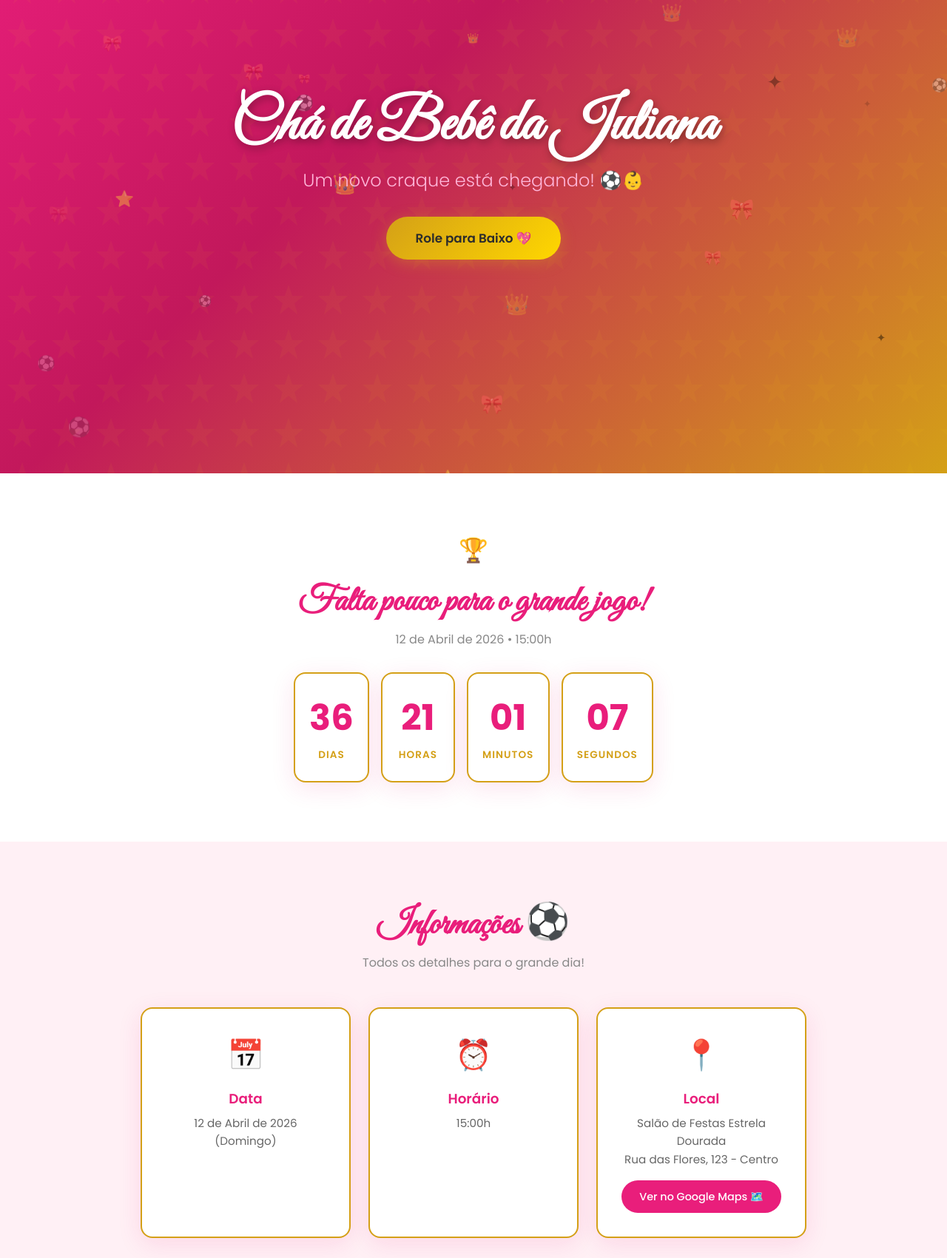
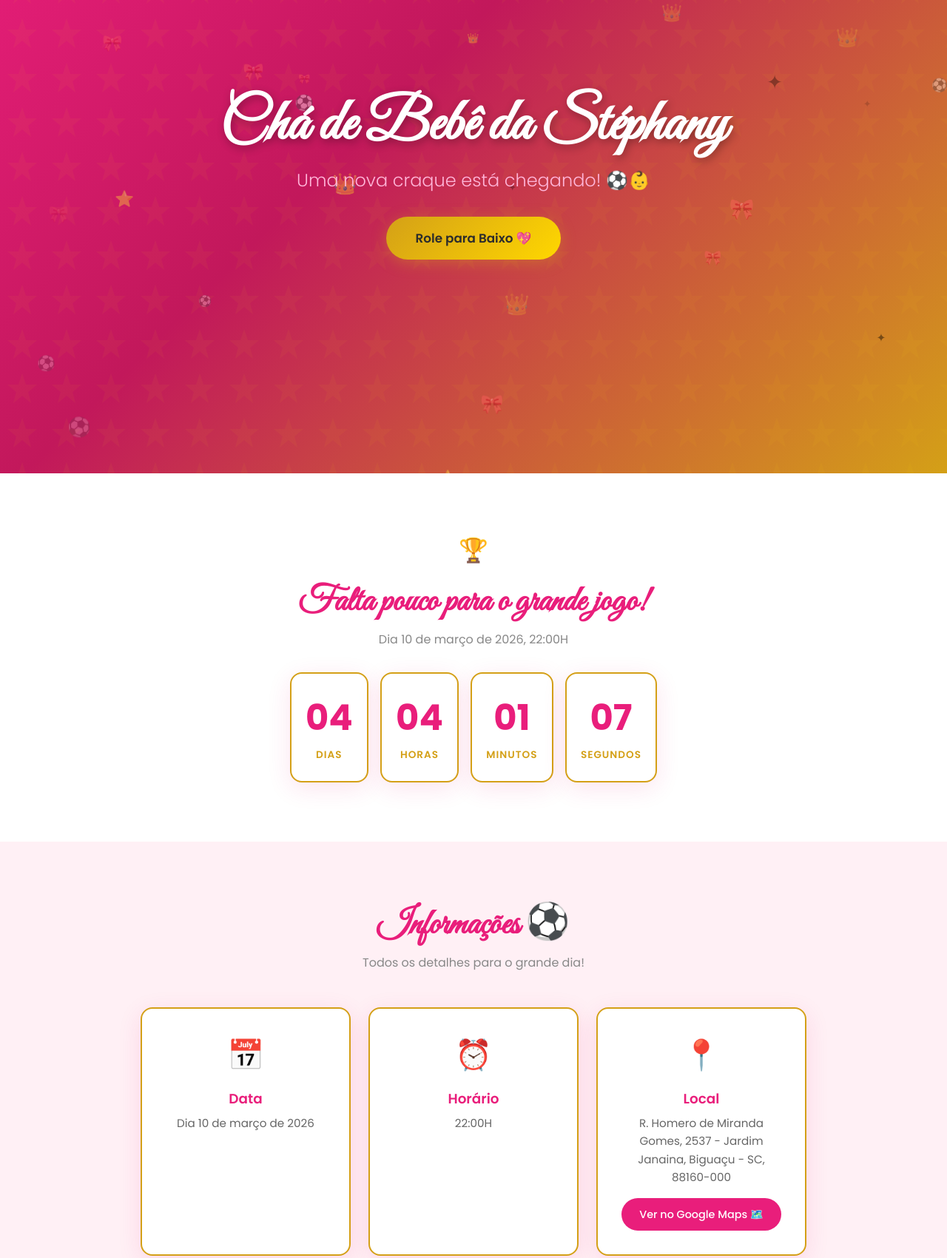
Before and after one commit to Stancryy/cha-de-bebe, a plain HTML site: page index.html in a window 1280 px wide. Shown: the part 160-1861 px from the top of the page at 74% size. Drawn offline with Linux system fonts and the light colour scheme.

Commit message:
v1.4.2-final

```diff
--- a/index.html
+++ b/index.html
@@ -4,11 +4,11 @@
 <head>
     <meta charset="UTF-8">
     <meta name="viewport" content="width=device-width, initial-scale=1.0">
-    <title>Chá de Bebê da Juliana ⚽👶</title>
+    <title>Chá de Bebê da Stéphany ⚽👶</title>
     <meta name="description"
-        content="Você está convidado(a) para o Chá de Bebê da Juliana! Um novo craque está chegando. 12 de Abril de 2026.">
-    <meta property="og:title" content="Chá de Bebê da Juliana ⚽👶">
-    <meta property="og:description" content="Um novo craque está chegando! Venha celebrar com a gente.">
+        content="Você está convidado(a) para o Chá de Bebê da Stéphany! Uma nova craque está chegando. Dia 10 de março de 2026.">
+    <meta property="og:title" content="Chá de Bebê da Stéphany ⚽👶">
+    <meta property="og:description" content="Uma nova craque está chegando! Venha celebrar com a gente.">
     <meta property="og:type" content="website">
     <meta name="theme-color" content="#E91E7B">
     <link rel="icon"
@@ -1227,8 +1227,8 @@
         <canvas id="hero-canvas" aria-hidden="true"></canvas>
         <div class="hero-content">
             <!-- EDITAR: Nome da mamãe -->
-            <h1>Chá de Bebê da Juliana</h1>
-            <p class="subtitle">Um novo craque está chegando! ⚽👶</p>
+            <h1>Chá de Bebê da Stéphany</h1>
+            <p class="subtitle">Uma nova craque está chegando! ⚽👶</p>
             <a href="#countdown" class="btn-primary" aria-label="Role para baixo">Role para Baixo 💖</a>
         </div>
     </header>
@@ -1238,7 +1238,7 @@
         <div class="reveal">
             <div class="countdown-trophy">🏆</div>
             <h2>Falta pouco para o grande jogo!</h2>
-            <p style="color:#888">12 de Abril de 2026 • 15:00h</p>
+            <p style="color:#888">Dia 10 de março de 2026, 22:00H</p>
             <div class="countdown-wrap" id="countdownWrap">
                 <div class="countdown-card"><span class="number" id="cd-days">00</span><span class="label">Dias</span>
                 </div>
@@ -1262,18 +1262,18 @@
                     <span class="icon">📅</span>
                     <!-- EDITAR: Data do evento -->
                     <h3>Data</h3>
-                    <p>12 de Abril de 2026<br>(Domingo)</p>
+                    <p>Dia 10 de março de 2026</p>
                 </div>
                 <div class="info-card">
                     <span class="icon">⏰</span>
                     <h3>Horário</h3>
-                    <p>15:00h</p>
+                    <p>22:00H</p>
                 </div>
                 <div class="info-card">
                     <span class="icon">📍</span>
                     <!-- EDITAR: Local e endereço -->
                     <h3>Local</h3>
-                    <p>Salão de Festas Estrela Dourada<br>Rua das Flores, 123 - Centro</p>
+                    <p>R. Homero de Miranda Gomes, 2537 - Jardim Janaina, Biguaçu - SC, 88160-000</p>
                     <!-- EDITAR: Link do Google Maps -->
                     <a href="https://maps.google.com" target="_blank" rel="noopener" class="btn-map"
                         aria-label="Ver localização no Google Maps">Ver no Google Maps 🗺️</a>
@@ -1289,12 +1289,12 @@
             <h2 class="section-title">Sobre a Mamãe 👑</h2>
             <div class="mom-photo" aria-label="Foto da mamãe">
                 <!-- EDITAR: Substituir o emoji por uma <img> com a foto real -->
-                👩‍🍼
+                <img src="WhatsApp Image 2026-03-05 at 22.47.53.jpeg" alt="Foto da mamãe Stéphany">
             </div>
             <!-- EDITAR: Nome da mamãe -->
-            <p class="name">Juliana</p>
+            <p class="name">Stéphany</p>
             <!-- EDITAR: Nome do bebê -->
-            <p class="bio">Estamos ansiosos pela chegada da nossa princesinha goleadora <strong>Helena</strong>! 👑⚽
+            <p class="bio">Estamos ansiosos pela chegada da nossa princesinha goleadora <strong>Celina</strong>! 👑⚽
                 Cada dia mais perto de conhecer essa campeã que já ganhou o jogo mais importante: o nosso coração! 💖
             </p>
         </div>
@@ -1375,7 +1375,7 @@
     <!-- ==================== FOOTER ==================== -->
     <footer>
         <!-- EDITAR: Nome da mamãe -->
-        <p>Feito com 💖 para o Chá de Bebê da Juliana - 2026</p>
+        <p>Feito com 💖 para o Chá de Bebê da Stéphany - 2026</p>
 
         <a href="#hero" class="btn-top" aria-label="Voltar ao topo">⬆ Voltar ao Topo</a>
     </footer>
@@ -1410,7 +1410,7 @@
         /* ==================== COUNTDOWN ==================== */
         (() => {
             /* EDITAR: Data e hora do evento */
-            const target = new Date('2026-04-12T15:00:00-03:00').getTime();
+            const target = new Date('2026-03-10T22:00:00-03:00').getTime();
             const $d = document.getElementById('cd-days'), $h = document.getElementById('cd-hours'),
                 $m = document.getElementById('cd-mins'), $s = document.getElementById('cd-secs'),
                 wrap = document.getElementById('countdownWrap');
```
